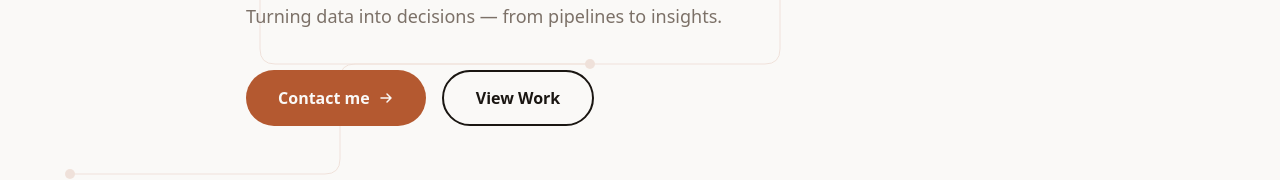
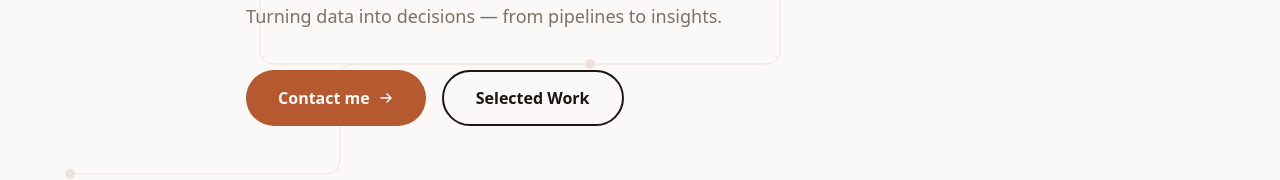
Before and after one commit to trishan023/TrishanWebsite, a React (Vite) app: page / in a window 1280 px wide. Shown: the part 436-616 px from the top of the page. Built offline with nearby package versions, Linux system fonts and the light colour scheme; a web font is replaced by a local one.

Commit message:
Change hero CTA label from 'View Work' to 'Selected Work'
Co-Authored-By: Claude Opus 4.6 <noreply@anthropic.com>

```diff
--- a/src/components/Hero.jsx
+++ b/src/components/Hero.jsx
@@ -158,7 +158,7 @@ export default function Hero() {
               href="#experience"
               className="inline-flex items-center gap-2 border-2 border-text-brown text-text-brown font-semibold px-8 py-3.5 rounded-full hover:border-accent hover:text-accent transition-all duration-200"
             >
-              View Work
+              Selected Work
             </a>
           </motion.div>
         </motion.div>
```
